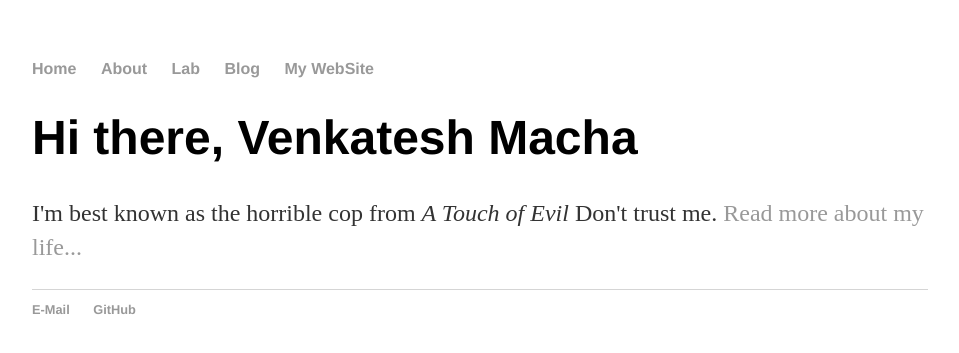
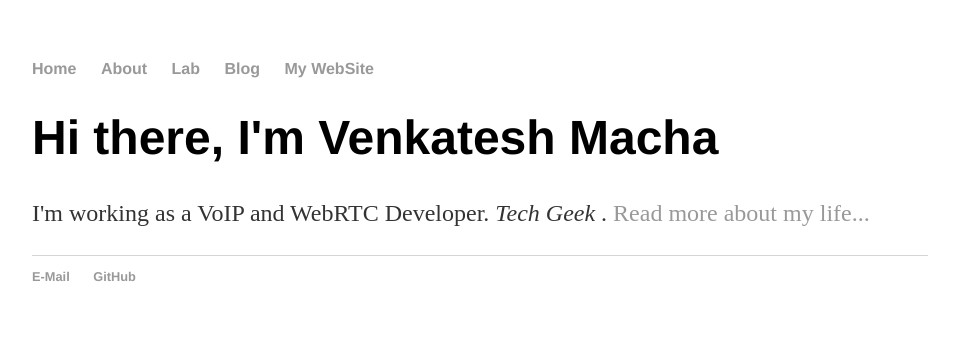
Before and after one commit to mvenkatesh431/mvenkatesh431.github.io, a Jekyll site: the page built from index.html, in a window 1280 px wide. Shown: the top 353 px of the page, without its empty margins (160-1119 px from the left). Built offline with Jekyll 4.4.1, drawn with Linux system fonts in a browser that asks for light colours.

Commit message:
Update index.html

```diff
--- a/index.html
+++ b/index.html
@@ -3,6 +3,6 @@ layout: default
 title: Venkatesh Macha, Programmer !
 ---
 <div class="blurb">
-	<h1>Hi there, Venkatesh Macha</h1>
-	<p>I'm best known as the horrible cop from <em>A Touch of Evil</em> Don't trust me. <a href="https://about.me/venkateshmacha">Read more about my life...</a></p>
+	<h1>Hi there, I'm Venkatesh Macha</h1>
+	<p>I'm working as a VoIP and WebRTC Developer. <em>Tech Geek </em> . <a href="https://about.me/venkateshmacha">Read more about my life...</a></p>
 </div><!-- /.blurb -->
```
